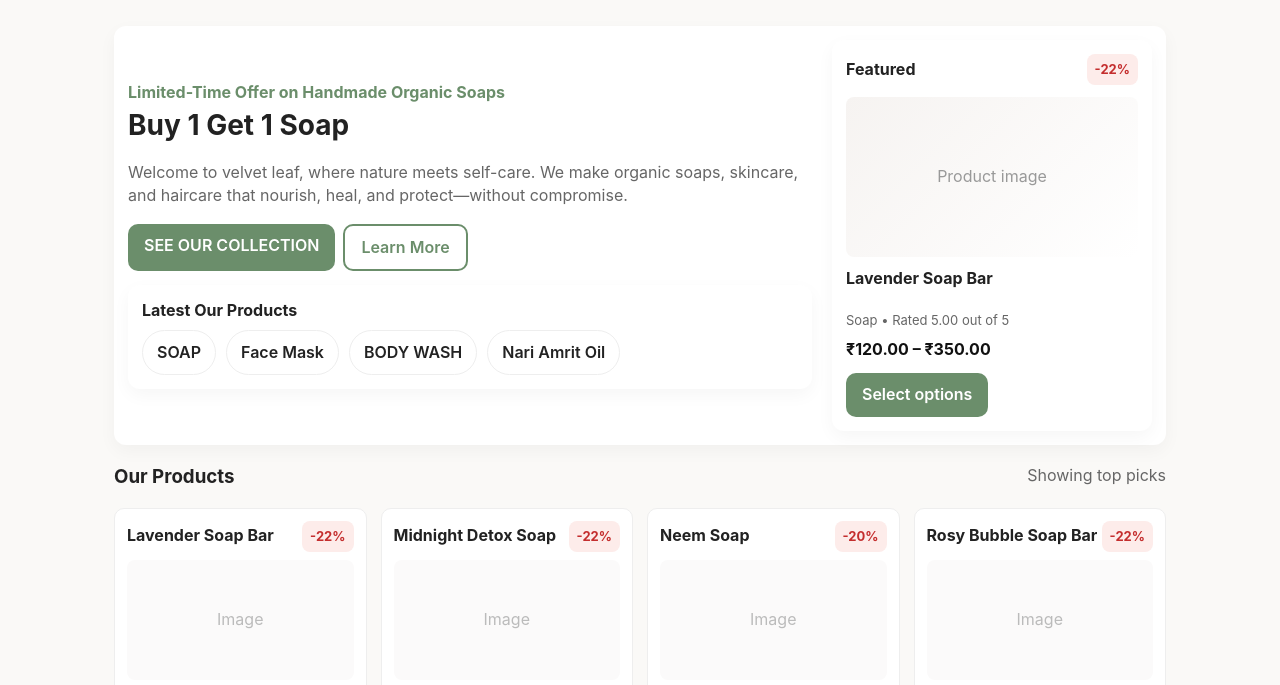
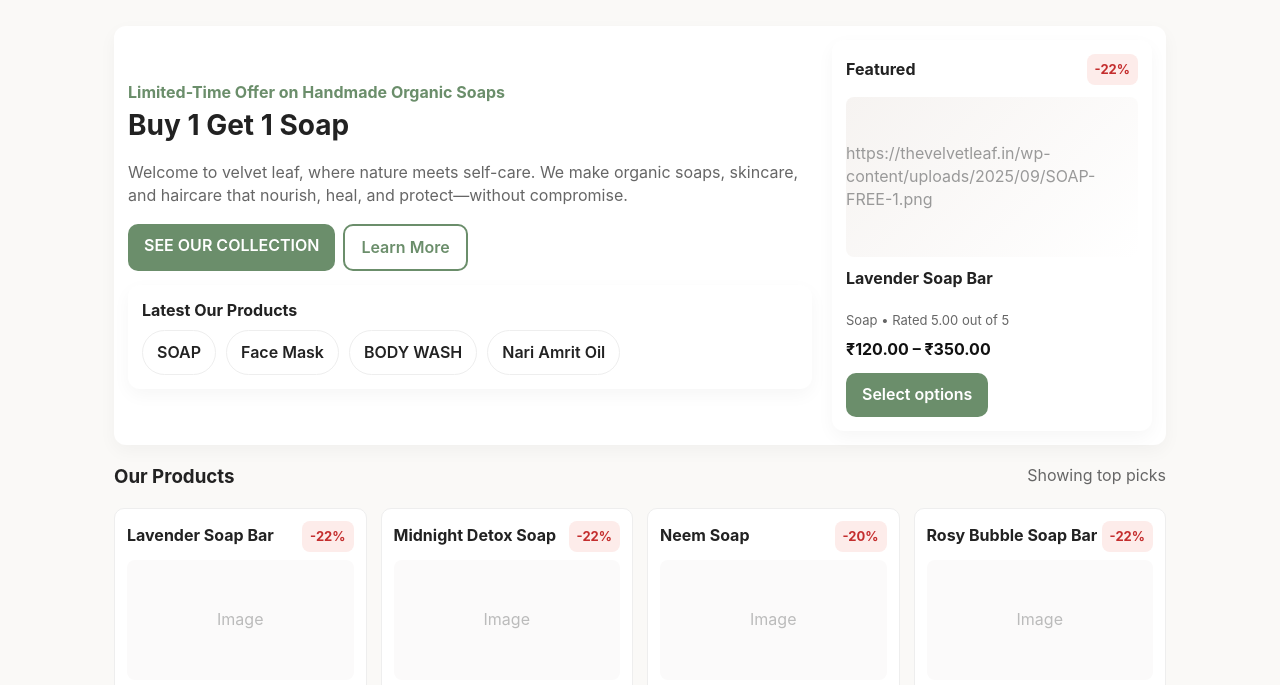
Before and after one commit to Velvet-leaf/velvet-leaf-github.io, a plain HTML site: page index.html in a window 1280 px wide. Shown: the part 96-781 px from the top of the page. Drawn offline with Linux system fonts and the light colour scheme.

Commit message:
Update index.html

```diff
--- a/index.html
+++ b/index.html
@@ -108,7 +108,7 @@
         </div>
 
         <div style="margin-top:12px">
-          <div style="height:160px;border-radius:8px;background:linear-gradient(135deg,#f6f3f1,#fff);display:flex;align-items:center;justify-content:center;color:#999">Product image</div>
+          <div style="height:160px;border-radius:8px;background:linear-gradient(135deg,#f6f3f1,#fff);display:flex;align-items:center;justify-content:center;color:#999">https://thevelvetleaf.in/wp-content/uploads/2025/09/SOAP-FREE-1.png</div>
           <h4 style="margin-top:10px">Lavender Soap Bar</h4>
           <div style="color:var(--muted);font-size:13px">Soap • Rated 5.00 out of 5</div>
           <div style="margin-top:8px">
```
